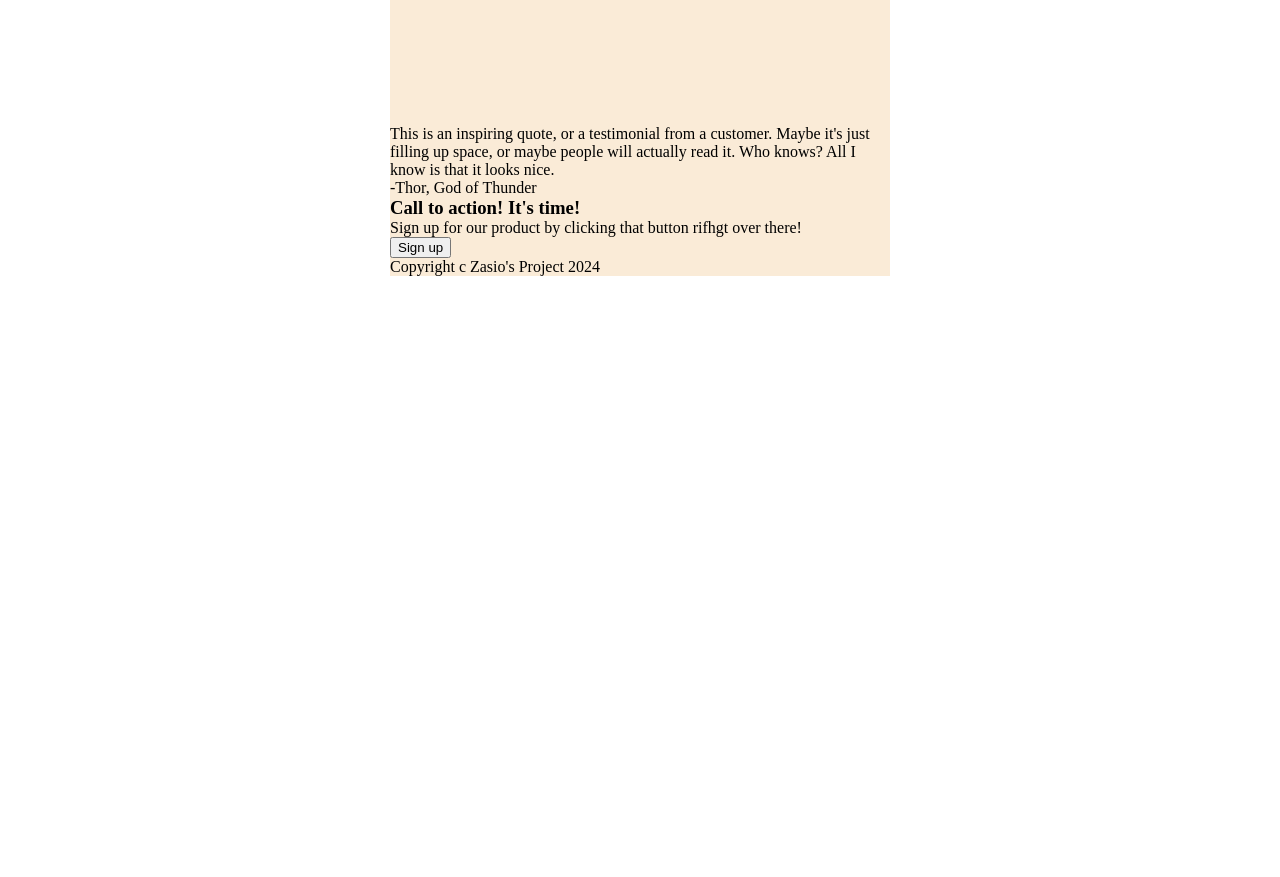
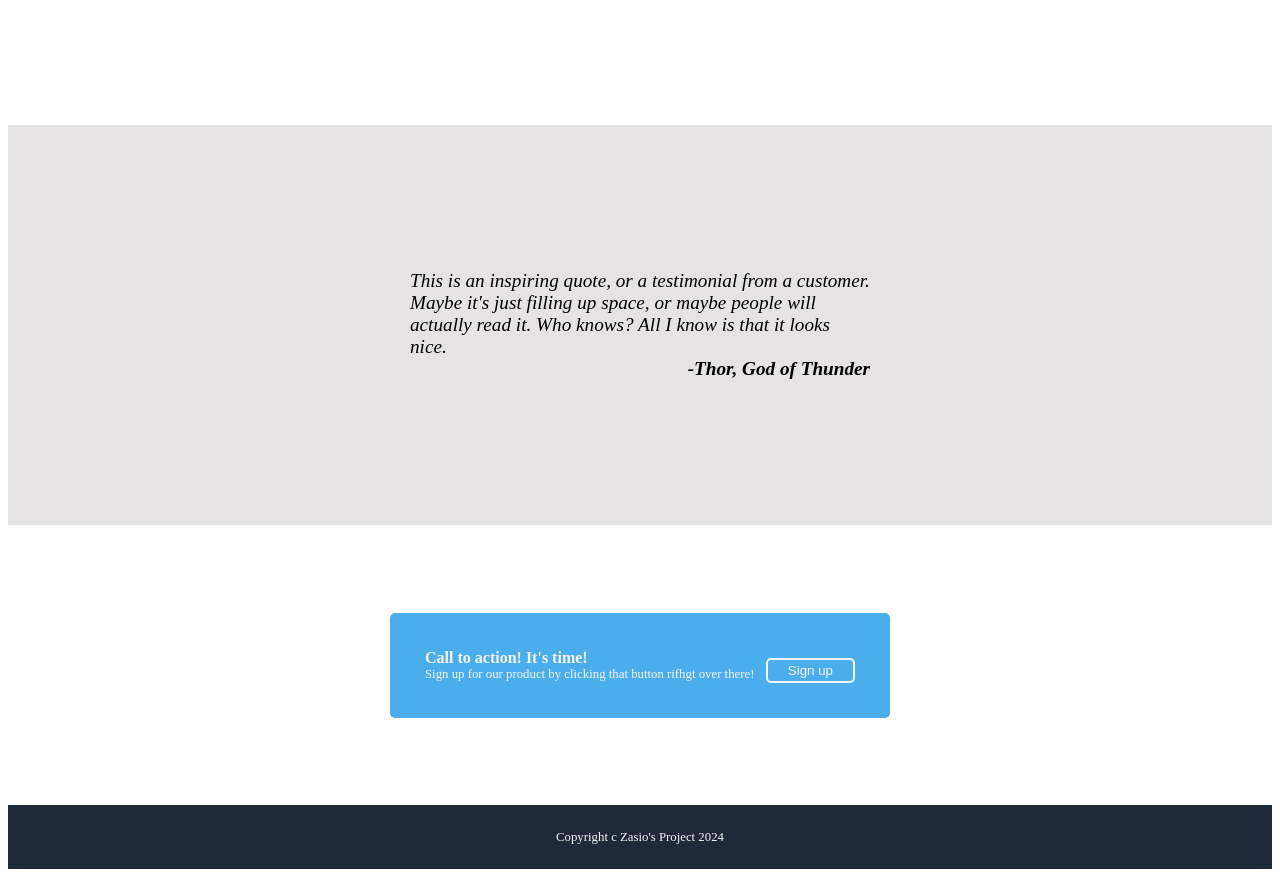
Before and after one commit to AnubisDevelopment/project-landing-page, a plain HTML site: page index.html in a window 1280 px wide. Shown: the part 700-1577 px from the top of the page. Before the commit the page ends 984 px from the top, so only its background shows below. Drawn offline with Linux system fonts and the light colour scheme.

Commit message:
Complete structure of site
Next will work on styling colors, fonts, and content.

```diff
--- a/index.html
+++ b/index.html
@@ -44,31 +44,28 @@
             </div>
         </div>
     </section>
-    <section>
-        <div class="global-container">
-            <p>This is an inspiring quote, or a testimonial from a customer. Maybe it's just filling up space, or maybe people will actually read it. Who knows? All I know is that it looks nice.</p>
-            <span>-Thor, God of Thunder</span>
+    <section class="grey-bg">
+        <div class="container-four global-container">
+            <p>This is an inspiring quote, or a testimonial from a customer. Maybe it's just filling up space, or maybe people will actually read it. Who knows? All I know is that it looks nice.<p class="author-name">-Thor, God of Thunder</p></p>
         </div>
     </section>
     <section>
-        <div class="global-container">
-            <div>
+        <div class="container-five global-container">
+            <div class="blue-sub-container">
                 <div class="two-thirds">
-                    <h3>Call to action! It's time!</h3>
-                    <p>Sign up for our product by clicking that button rifhgt over there!</p>
+                    <h3 class="h3-font">Call to action! It's time!</h3>
+                    <p class="cont-five-p">Sign up for our product by clicking that button rifhgt over there!</p>
                 </div>
                 <div class="one-third">
-                    <button>Sign up</button>
+                    <button class="sign-up-button">Sign up</button>
                 </div>
             </div>
         </div>
     </section>
-    <section>
-        <div class="global-container">
-            <footer>
+    <section class="blue-bg">
+        <footer class="container-six global-container">
                 <p>Copyright c Zasio's Project 2024</p>
-            </footer>
-        </div>
+        </footer>
     </section>
 </body>
 </html>
--- a/styles.css
+++ b/styles.css
@@ -31,7 +31,6 @@ section {
 
 .global-container {
     max-width: 500px;
-    background-color: antiquewhite;
     margin: 0px auto;
 }
 /*Header*/
@@ -109,3 +108,78 @@ section {
 }
 
 /*Section 4 quote */
+
+.grey-bg {
+    background-color: rgb(229, 227, 227);
+}
+
+.container-four {
+    display: flex;
+    justify-content: center;
+    flex-direction: column;
+    align-items: center;
+    height: 50vh;
+    padding: 20px;
+}
+
+.container-four p {
+    font-style: italic;
+    font-size: 1.2em;
+}
+
+.author-name {
+    margin-left: auto;
+    font-weight: 700;
+}
+/*Section Five Call to Action */
+
+.container-five {
+    height: 35vh;
+    display: flex;
+    justify-content: center;
+    align-items: center;
+
+}
+
+.blue-sub-container {
+    display: flex;
+    width: 100%;
+    align-items: center;
+    min-height: 33%;
+    background-color: rgb(75, 174, 236);
+    border-radius: 5px;
+    padding: 35px;
+    color: whitesmoke;
+
+}
+
+.two-thirds {
+    flex: 1;
+}
+
+.two-thirds h3 {
+    font-size: 1em;
+}
+
+.two-thirds p {
+    font-size: .8em;
+}
+.sign-up-button {
+    color: whitesmoke;
+    background-color: transparent;
+    border: solid 2px;
+    padding: 3px 20px;
+    border-radius: 5px;
+    margin-top: 10px;
+}
+/* Section Six Footer */
+
+.container-six {
+
+    min-height: 8vh;
+    display: flex;
+    align-items: center;
+    justify-content: center;
+    color: whitesmoke;
+    font-size: .8em;
+}
```
